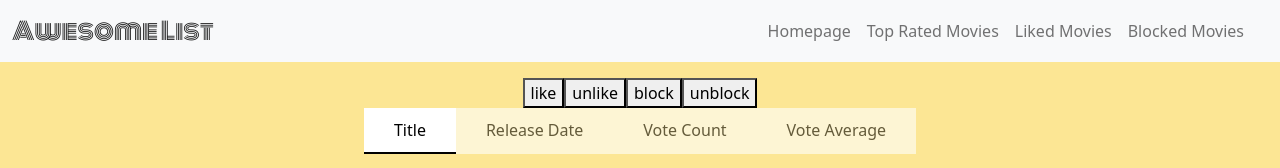
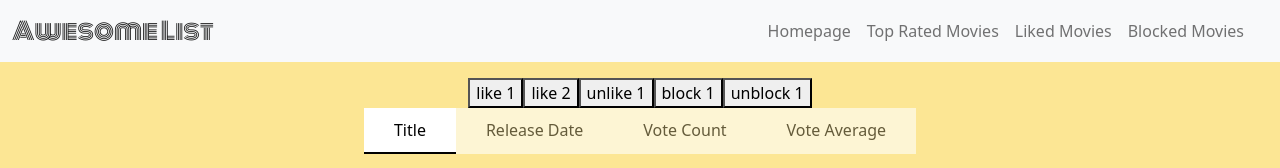
Before and after one commit to LunaHuang123/movie_list_app, a React (Create React App) app in the folder movie_list/: page / in a window 1280 px wide. Shown: the top 168 px of the page. Built offline with nearby package versions, Linux system fonts and the light colour scheme.

Commit message:
move likeBlockStoreTest module to test folder, import the module if needed

```diff
--- a/movie_list/src/App.js
+++ b/movie_list/src/App.js
@@ -6,11 +6,7 @@ import MovieList from './components/movieListComponent/layout';
 import MovieModal from './components/movie_modal';
 import Sidebar from './components/sidebar/sidebar';
 
-import configureStore from './store/store';
-import { likeMovie, unlikeMovie, blockMovie, unblockMovie } from './actionCreators/like_block_action_creator';
-const myStore = configureStore(); //Assume the buttons are connected to temporary redux store, need to connect the component to real store later
-let prevLikedList = {};
-let prevBlockedList = {}; //check reference
+import LikeBlockStoreTest from './tests/likeBlockStoreTest';
 function App() {
   const [showOption,setShow] = useState({show:false,movieID:null});
   return (
@@ -18,54 +14,7 @@ function App() {
       <Router>
         <Sidebar/>
       </Router>
-      <button onClick={()=>{
-        prevLikedList = myStore.getState().likeBlockLists.likedList;
-        prevBlockedList = myStore.getState().likeBlockLists.blockedList;
-        myStore.dispatch(likeMovie(278,1));/*get movieID and pageNum from props*/
-        console.log("prevLikedList: ",prevLikedList);
-        console.log("prevBlockedList: ",prevBlockedList);
-        console.log("likedlist now: ",myStore.getState().likeBlockLists.likedList);
-        console.log("blockedlist now: ",myStore.getState().likeBlockLists.blockedList);
-        console.log("Same Liked List: ",prevLikedList === myStore.getState().likeBlockLists.likedList);
-        console.log("Same Blocked List: ",prevBlockedList === myStore.getState().likeBlockLists.blockedList);}}>
-        like
-      </button>
-      <button onClick={()=>{
-        prevLikedList = myStore.getState().likeBlockLists.likedList;
-        prevBlockedList = myStore.getState().likeBlockLists.blockedList;
-        myStore.dispatch(unlikeMovie(278,1));
-        console.log("prevLikedList: ",prevLikedList);
-        console.log("prevBlockedList: ",prevBlockedList);
-        console.log("likedlist now: ",myStore.getState().likeBlockLists.likedList);
-        console.log("blockedlist now: ",myStore.getState().likeBlockLists.blockedList);
-        console.log("Same Liked List: ",prevLikedList === myStore.getState().likeBlockLists.likedList);
-        console.log("Same Blocked List: ",prevBlockedList === myStore.getState().likeBlockLists.blockedList);}}>
-        unlike
-      </button>
-      <button onClick={()=>{
-        prevLikedList = myStore.getState().likeBlockLists.likedList;
-        prevBlockedList = myStore.getState().likeBlockLists.blockedList;
-        myStore.dispatch(blockMovie(278,1));
-        console.log("prevLikedList: ",prevLikedList);
-        console.log("prevBlockedList: ",prevBlockedList);
-        console.log("likedlist now: ",myStore.getState().likeBlockLists.likedList);
-        console.log("blockedlist now: ",myStore.getState().likeBlockLists.blockedList);
-        console.log("Same Liked List: ",prevLikedList === myStore.getState().likeBlockLists.likedList);
-        console.log("Same Blocked List: ",prevBlockedList === myStore.getState().likeBlockLists.blockedList);}}>
-        block
-      </button>
-      <button onClick={()=>{
-        prevLikedList = myStore.getState().likeBlockLists.likedList;
-        prevBlockedList = myStore.getState().likeBlockLists.blockedList;
-        myStore.dispatch(unblockMovie(278,1));
-        console.log("prevLikedList: ",prevLikedList);
-        console.log("prevBlockedList: ",prevBlockedList);
-        console.log("likedlist now: ",myStore.getState().likeBlockLists.likedList);
-        console.log("blockedlist now: ",myStore.getState().likeBlockLists.blockedList);
-        console.log("Same Liked List: ",prevLikedList === myStore.getState().likeBlockLists.likedList);
-        console.log("Same Blocked List: ",prevBlockedList === myStore.getState().likeBlockLists.blockedList);}}>
-        unblock
-      </button>
+      <LikeBlockStoreTest/>
       <MovieList/>
       <MovieModal showOption={showOption} setShow={setShow}/>
     </div>
--- /dev/null
+++ b/movie_list/src/tests/likeBlockStoreTest.js
@@ -0,0 +1,72 @@
+import configureStore from '../store/store';
+import { likeMovie, unlikeMovie, blockMovie, unblockMovie } from '../actionCreators/like_block_action_creator';
+const myStore = configureStore(); //Assume the buttons are connected to temporary redux store, need to connect the component to real store later
+let prevLikedList = {};
+let prevBlockedList = {}; //check reference
+function LikeBlockStoreTest() {
+  return (
+    <div className="LikeBlockStoreTest">
+      <button onClick={()=>{
+        prevLikedList = myStore.getState().likeBlockLists.likedList;
+        prevBlockedList = myStore.getState().likeBlockLists.blockedList;
+        myStore.dispatch(likeMovie(278,1));/*get movieID and pageNum from props*/
+        console.log("prevLikedList: ",prevLikedList);
+        console.log("prevBlockedList: ",prevBlockedList);
+        console.log("likedlist now: ",myStore.getState().likeBlockLists.likedList);
+        console.log("blockedlist now: ",myStore.getState().likeBlockLists.blockedList);
+        console.log("Same Liked List: ",prevLikedList === myStore.getState().likeBlockLists.likedList);
+        console.log("Same Blocked List: ",prevBlockedList === myStore.getState().likeBlockLists.blockedList);}}>
+        like 1
+      </button>
+      <button onClick={()=>{
+        prevLikedList = myStore.getState().likeBlockLists.likedList;
+        prevBlockedList = myStore.getState().likeBlockLists.blockedList;
+        myStore.dispatch(likeMovie(2,1));/*get movieID and pageNum from props*/
+        console.log("prevLikedList: ",prevLikedList);
+        console.log("prevBlockedList: ",prevBlockedList);
+        console.log("likedlist now: ",myStore.getState().likeBlockLists.likedList);
+        console.log("blockedlist now: ",myStore.getState().likeBlockLists.blockedList);
+        console.log("Same Liked List: ",prevLikedList === myStore.getState().likeBlockLists.likedList);
+        console.log("Same Blocked List: ",prevBlockedList === myStore.getState().likeBlockLists.blockedList);}}>
+        like 2
+      </button>
+      <button onClick={()=>{
+        prevLikedList = myStore.getState().likeBlockLists.likedList;
+        prevBlockedList = myStore.getState().likeBlockLists.blockedList;
+        myStore.dispatch(unlikeMovie(278,1));
+        console.log("prevLikedList: ",prevLikedList);
+        console.log("prevBlockedList: ",prevBlockedList);
+        console.log("likedlist now: ",myStore.getState().likeBlockLists.likedList);
+        console.log("blockedlist now: ",myStore.getState().likeBlockLists.blockedList);
+        console.log("Same Liked List: ",prevLikedList === myStore.getState().likeBlockLists.likedList);
+        console.log("Same Blocked List: ",prevBlockedList === myStore.getState().likeBlockLists.blockedList);}}>
+        unlike 1
+      </button>
+      <button onClick={()=>{
+        prevLikedList = myStore.getState().likeBlockLists.likedList;
+        prevBlockedList = myStore.getState().likeBlockLists.blockedList;
+        myStore.dispatch(blockMovie(278,1));
+        console.log("prevLikedList: ",prevLikedList);
+        console.log("prevBlockedList: ",prevBlockedList);
+        console.log("likedlist now: ",myStore.getState().likeBlockLists.likedList);
+        console.log("blockedlist now: ",myStore.getState().likeBlockLists.blockedList);
+        console.log("Same Liked List: ",prevLikedList === myStore.getState().likeBlockLists.likedList);
+        console.log("Same Blocked List: ",prevBlockedList === myStore.getState().likeBlockLists.blockedList);}}>
+        block 1
+      </button>
+      <button onClick={()=>{
+        prevLikedList = myStore.getState().likeBlockLists.likedList;
+        prevBlockedList = myStore.getState().likeBlockLists.blockedList;
+        myStore.dispatch(unblockMovie(278,1));
+        console.log("prevLikedList: ",prevLikedList);
+        console.log("prevBlockedList: ",prevBlockedList);
+        console.log("likedlist now: ",myStore.getState().likeBlockLists.likedList);
+        console.log("blockedlist now: ",myStore.getState().likeBlockLists.blockedList);
+        console.log("Same Liked List: ",prevLikedList === myStore.getState().likeBlockLists.likedList);
+        console.log("Same Blocked List: ",prevBlockedList === myStore.getState().likeBlockLists.blockedList);}}>
+        unblock 1
+      </button>
+    </div>
+  );
+}
+export default LikeBlockStoreTest;
```
